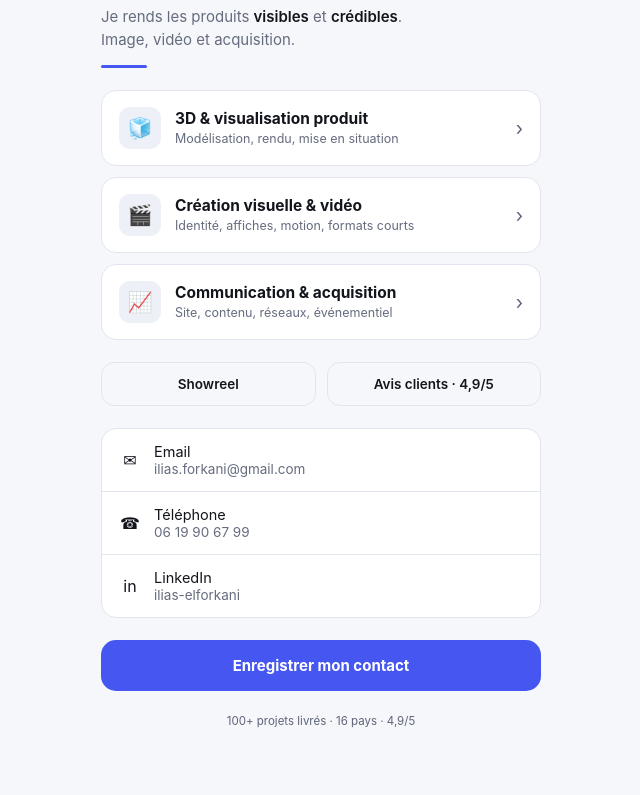
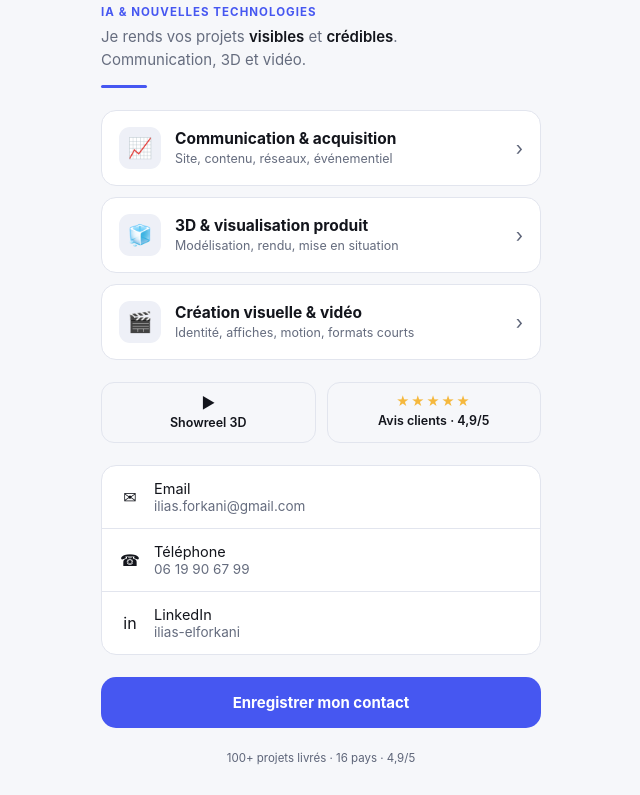
Before and after one commit to Saili-design/com, a plain HTML site: page hub/index.html in a window 1280 px wide. Shown: the part 63-858 px from the top of the page, without its empty margins (319-959 px from the left). Before the commit the page ends 821 px from the top, so only its background shows below. Drawn offline with Linux system fonts and the light colour scheme.

Commit message:
Hub : mention IA sous le nom, reordonne les trois acces, showreel 3D et etoiles
Co-Authored-By: Claude Opus 5 <noreply@anthropic.com>

```diff
--- a/hub/index.html
+++ b/hub/index.html
@@ -23,7 +23,8 @@ body{
 .wrap{width:100%;max-width:440px;display:flex;flex-direction:column;gap:22px}
 header{text-align:left}
 h1{font-size:28px;line-height:1.15;letter-spacing:-.02em;font-weight:800}
-.role{margin-top:9px;font-size:15px;line-height:1.5;color:var(--mu)}
+.tag{margin-top:8px;font-size:11.5px;font-weight:700;letter-spacing:.09em;text-transform:uppercase;color:var(--ac)}
+.role{margin-top:7px;font-size:15px;line-height:1.5;color:var(--mu)}
 .role b{color:var(--tx);font-weight:600}
 .rule{height:3px;width:46px;background:var(--ac);border-radius:2px;margin-top:14px}
 nav{display:flex;flex-direction:column;gap:11px}
@@ -44,9 +45,12 @@ a.b:active{background:var(--card2)}
 .sec{display:flex;gap:11px}
 .sec a{
   flex:1;min-width:0;background:transparent;border:1px solid var(--line);border-radius:13px;
-  padding:13px 12px;text-align:center;text-decoration:none;color:var(--tx);
-  font-size:13.5px;font-weight:600
+  padding:12px 10px;text-decoration:none;color:var(--tx);
+  display:flex;flex-direction:column;align-items:center;gap:5px
 }
+.big{font-size:15px;line-height:1}
+.stars{color:#f5b83d;letter-spacing:1.5px;font-size:13px}
+.lab{font-size:12.5px;font-weight:600;text-align:center;line-height:1.2}
 .sec a:active{background:var(--card)}
 .ct{background:var(--card);border:1px solid var(--line);border-radius:15px;overflow:hidden}
 .ct a{
@@ -75,11 +79,17 @@ footer{text-align:center;color:#5d6478;font-size:11.5px;line-height:1.5}
 
   <header>
     <h1>Ilias EL FORKANI</h1>
-    <p class="role">Je rends les produits <b>visibles</b> et <b>crédibles</b>.<br>Image, vidéo et acquisition.</p>
+    <p class="tag">IA &amp; nouvelles technologies</p>
+    <p class="role">Je rends vos projets <b>visibles</b> et <b>crédibles</b>.<br>Communication, 3D et vidéo.</p>
     <div class="rule"></div>
   </header>
 
   <nav>
+    <a class="b" href="https://saili-design.github.io/com/">
+      <span class="ic">📈</span>
+      <span class="txt"><span class="tt">Communication &amp; acquisition</span><span class="sb">Site, contenu, réseaux, événementiel</span></span>
+      <span class="ar">›</span>
+    </a>
     <a class="b" href="https://saili-design.github.io/EnvPortfolio/">
       <span class="ic">🧊</span>
       <span class="txt"><span class="tt">3D &amp; visualisation produit</span><span class="sb">Modélisation, rendu, mise en situation</span></span>
@@ -90,16 +100,11 @@ footer{text-align:center;color:#5d6478;font-size:11.5px;line-height:1.5}
       <span class="txt"><span class="tt">Création visuelle &amp; vidéo</span><span class="sb">Identité, affiches, motion, formats courts</span></span>
       <span class="ar">›</span>
     </a>
-    <a class="b" href="https://saili-design.github.io/com/">
-      <span class="ic">📈</span>
-      <span class="txt"><span class="tt">Communication &amp; acquisition</span><span class="sb">Site, contenu, réseaux, événementiel</span></span>
-      <span class="ar">›</span>
-    </a>
   </nav>
 
   <div class="sec">
-    <a href="https://www.youtube.com/watch?v=vqerNUMkNkk">Showreel</a>
-    <a href="https://fr.fiverr.com/elforkani?public_mode=true">Avis clients · 4,9/5</a>
+    <a href="https://www.youtube.com/watch?v=vqerNUMkNkk"><span class="big">▶</span><span class="lab">Showreel 3D</span></a>
+    <a href="https://fr.fiverr.com/elforkani?public_mode=true"><span class="big stars">★★★★★</span><span class="lab">Avis clients · 4,9/5</span></a>
   </div>
 
   <div class="ct">
```
